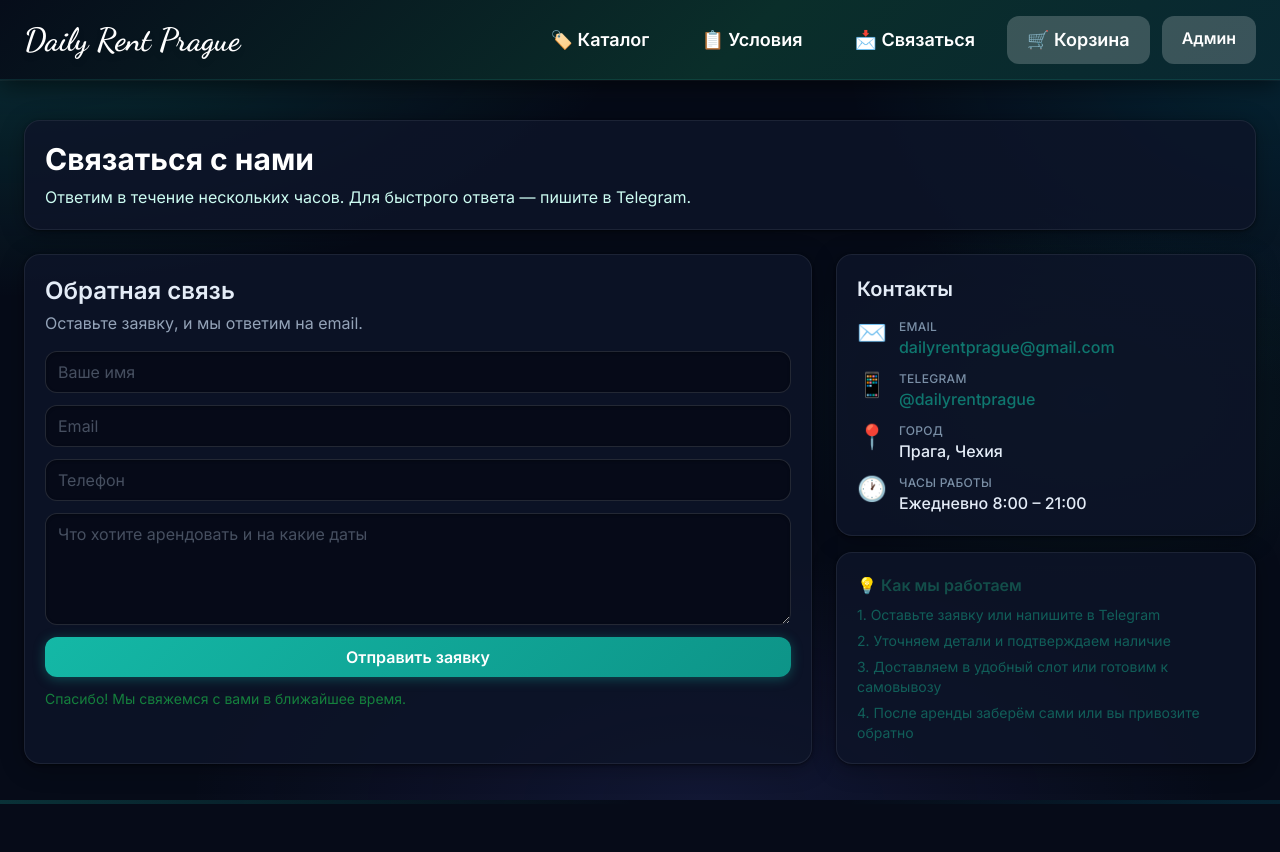
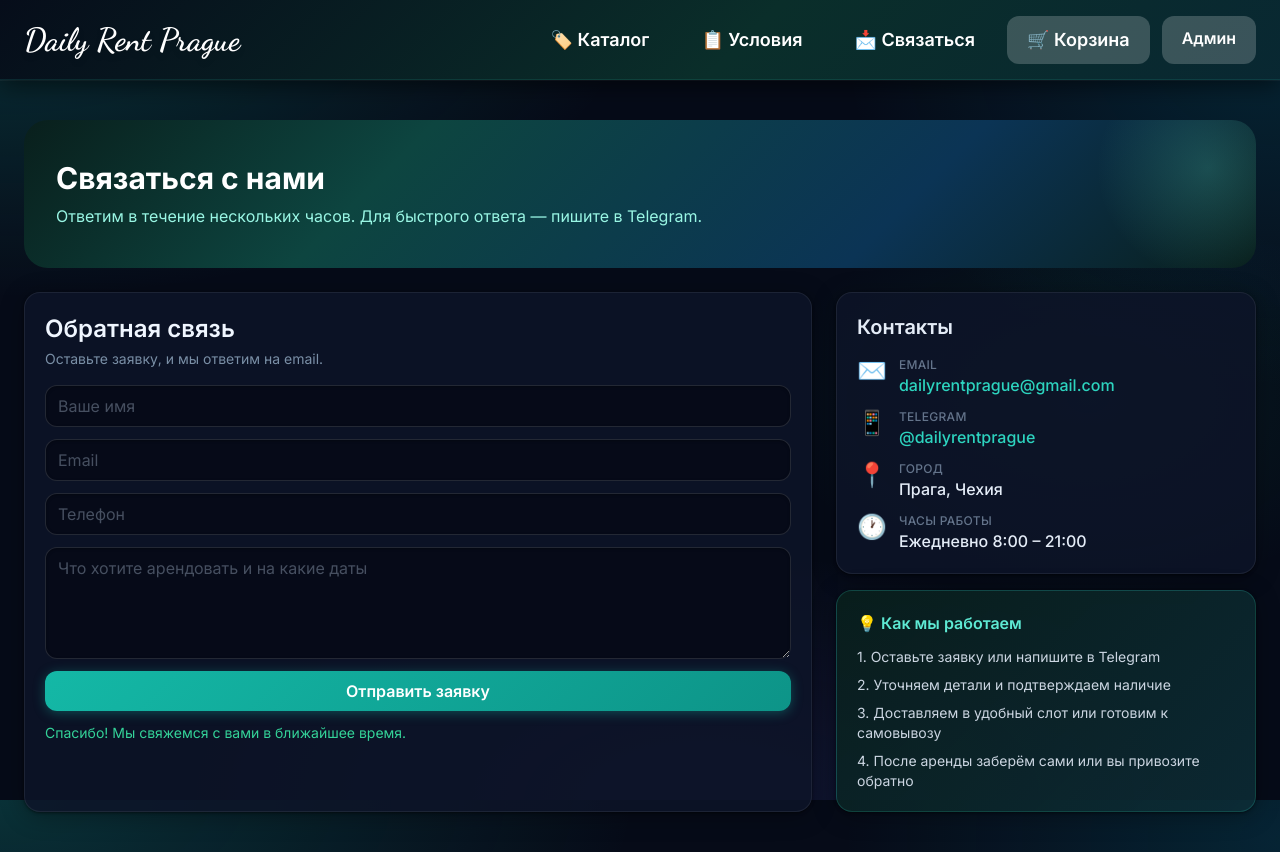
Before and after one commit to Zapolskikh/daily-rent-web, a React (Vite) app in the folder frontend/: page /contact in a window 1280 px wide. Both pictures are taken after typing "Sample", "name@example.com", "Sample", "Sample" into the empty fields and a click on the button "Отправить заявку". Before the commit the page ends 804 px from the top, so only its background shows below. Built offline with nearby package versions, Linux system fonts and the light colour scheme; no server answers.

Commit message:
feat: enhance UI of ContactForm and ContactPage with improved styles and layout; update colors for better readability

```diff
--- a/frontend/src/components/ContactForm.jsx
+++ b/frontend/src/components/ContactForm.jsx
@@ -36,11 +36,11 @@ export default function ContactForm({ selectedProduct }) {
 
   return (
     <section className="card" id="contact">
-      <h2 className="mb-1 text-2xl font-semibold">Обратная связь</h2>
-      <p className="mb-4 text-slate-600">Оставьте заявку, и мы ответим на email.</p>
+      <h2 className="mb-1 text-2xl font-semibold" style={{ color: '#f0f6ff' }}>Обратная связь</h2>
+      <p className="mb-4 text-sm" style={{ color: '#7a8fa6' }}>Оставьте заявку, и мы ответим на email.</p>
 
       {selectedProduct && (
-        <div className="mb-4 rounded-xl bg-teal-50 p-3 text-sm text-teal-900">
+        <div className="mb-4 rounded-xl p-3 text-sm" style={{ background: 'rgba(20,184,166,0.12)', color: '#5eead4', border: '1px solid rgba(45,212,191,0.2)' }}>
           Выбран товар: <strong>{selectedProduct.name}</strong>
         </div>
       )}
@@ -80,8 +80,8 @@ export default function ContactForm({ selectedProduct }) {
         </button>
       </form>
 
-      {result && <p className="mt-3 text-sm text-green-700">{result}</p>}
-      {error && <p className="mt-3 text-sm text-red-600">{error}</p>}
+      {result && <p className="mt-3 text-sm" style={{ color: '#34d399' }}>{result}</p>}
+      {error && <p className="mt-3 text-sm" style={{ color: '#f87171' }}>{error}</p>}
     </section>
   )
 }
--- a/frontend/src/pages/ContactPage.jsx
+++ b/frontend/src/pages/ContactPage.jsx
@@ -31,9 +31,12 @@ export default function ContactPage() {
   return (
     <div className="space-y-6">
       {/* Hero */}
-      <section className="card bg-gradient-to-r from-teal-700 to-cyan-700 text-white">
+      <section className="relative overflow-hidden rounded-3xl px-8 py-10 text-white"
+        style={{ background: 'linear-gradient(135deg, #091f1c 0%, #0d4540 30%, #0b3455 70%, #091f1c 100%)' }}>
+        <div className="pointer-events-none absolute -top-16 -right-16 h-56 w-56 rounded-full opacity-20"
+          style={{ background: 'radial-gradient(circle, #5eead4, transparent 70%)' }} />
         <h1 className="text-3xl font-bold">Связаться с нами</h1>
-        <p className="mt-2 text-teal-100">
+        <p className="mt-2 text-teal-200">
           Ответим в течение нескольких часов. Для быстрого ответа — пишите в Telegram.
         </p>
       </section>
@@ -51,18 +54,18 @@ export default function ContactPage() {
                 <li key={c.label} className="flex items-start gap-3">
                   <span className="text-2xl leading-none mt-0.5">{c.icon}</span>
                   <div>
-                    <p className="text-xs font-medium text-slate-500 uppercase tracking-wide">{c.label}</p>
+                    <p className="text-xs font-medium uppercase tracking-wide" style={{ color: '#64748b' }}>{c.label}</p>
                     {c.href ? (
                       <a
                         href={c.href}
                         target={c.href.startsWith('http') ? '_blank' : undefined}
                         rel="noopener noreferrer"
-                        className="text-teal-700 font-medium hover:underline"
+                        className="font-medium hover:underline" style={{ color: '#2dd4bf' }}
                       >
                         {c.value}
                       </a>
                     ) : (
-                      <p className="font-medium text-slate-800">{c.value}</p>
+                      <p className="font-medium" style={{ color: '#e4ecf7' }}>{c.value}</p>
                     )}
                   </div>
                 </li>
@@ -70,9 +73,9 @@ export default function ContactPage() {
             </ul>
           </section>
 
-          <section className="card bg-teal-50 border border-teal-200">
-            <h3 className="font-semibold text-teal-900 mb-2">💡 Как мы работаем</h3>
-            <ul className="space-y-1.5 text-sm text-teal-800">
+          <section className="card" style={{ borderColor: 'rgba(45,212,191,0.2)', background: 'linear-gradient(135deg,rgba(9,31,28,0.9) 0%,rgba(13,45,55,0.85) 100%)' }}>
+            <h3 className="font-semibold mb-3" style={{ color: '#5eead4' }}>💡 Как мы работаем</h3>
+            <ul className="space-y-2 text-sm" style={{ color: '#cbd5e1' }}>
               <li>1. Оставьте заявку или напишите в Telegram</li>
               <li>2. Уточняем детали и подтверждаем наличие</li>
               <li>3. Доставляем в удобный слот или готовим к самовывозу</li>
```
